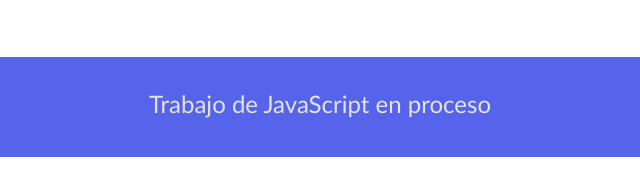
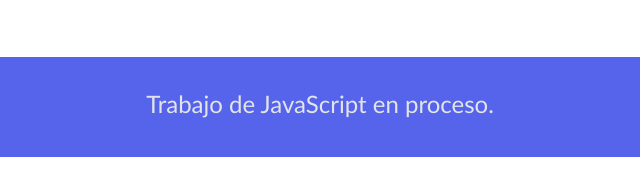
Before and after one commit to heber497/js, a website: page pages/ventas.html in a window 1280 px wide. Shown: the part 453-648 px from the top of the page, 320-960 px from the left. Drawn offline with nearby package versions, Linux system fonts and the light colour scheme; some packages are replaced by stand-ins of ours; no server answers; a script that the page names is missing.

Commit message:
fetch rentrega

```diff
--- a/pages/ventas.html
+++ b/pages/ventas.html
@@ -104,7 +104,7 @@
     </div>
     <div id="carrito">
       <footer>
-        <h3 class="final">Trabajo de JavaScript en proceso</h3>
+        <h3 class="final">Trabajo de JavaScript en proceso.</h3>
       </footer>
 
       <script
```
